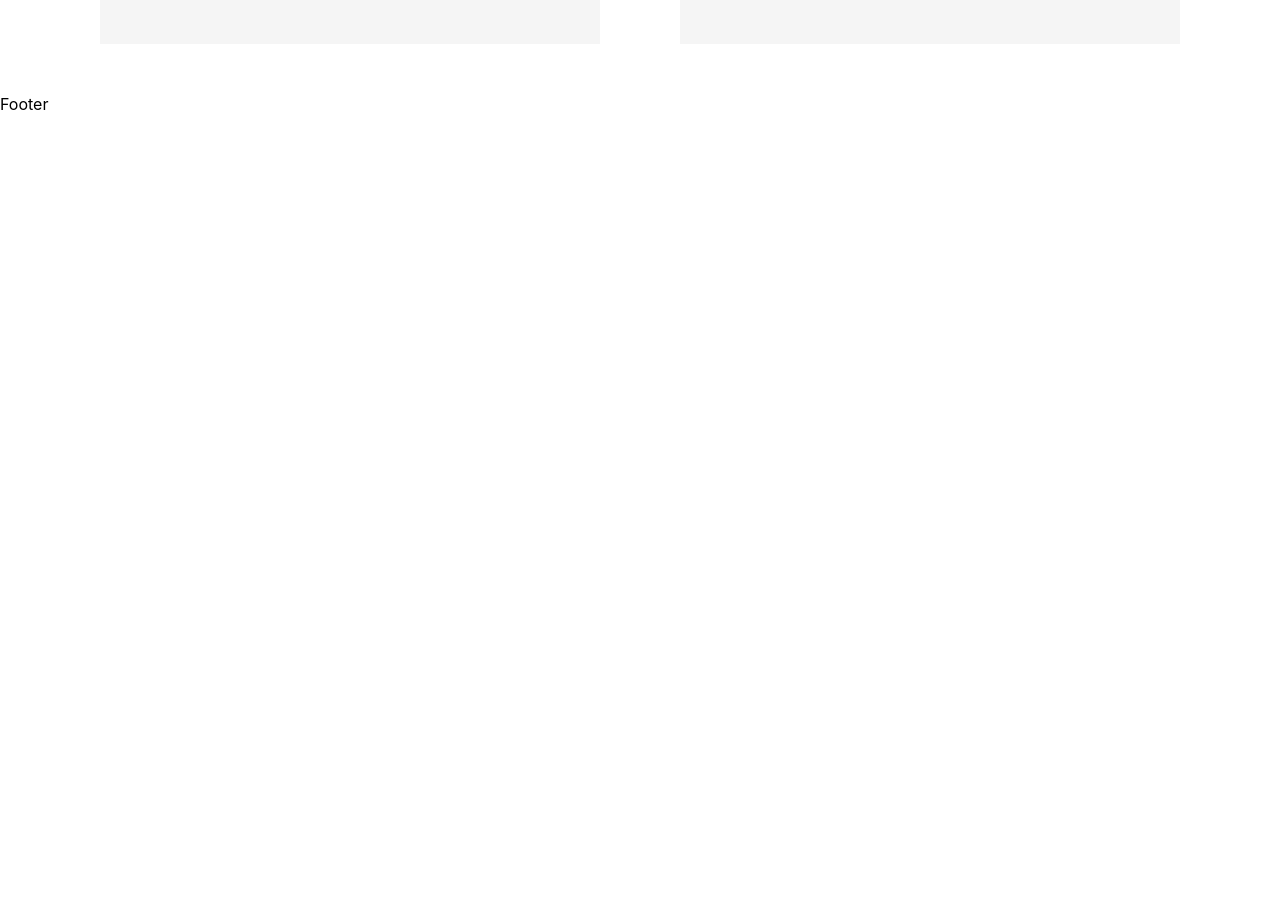
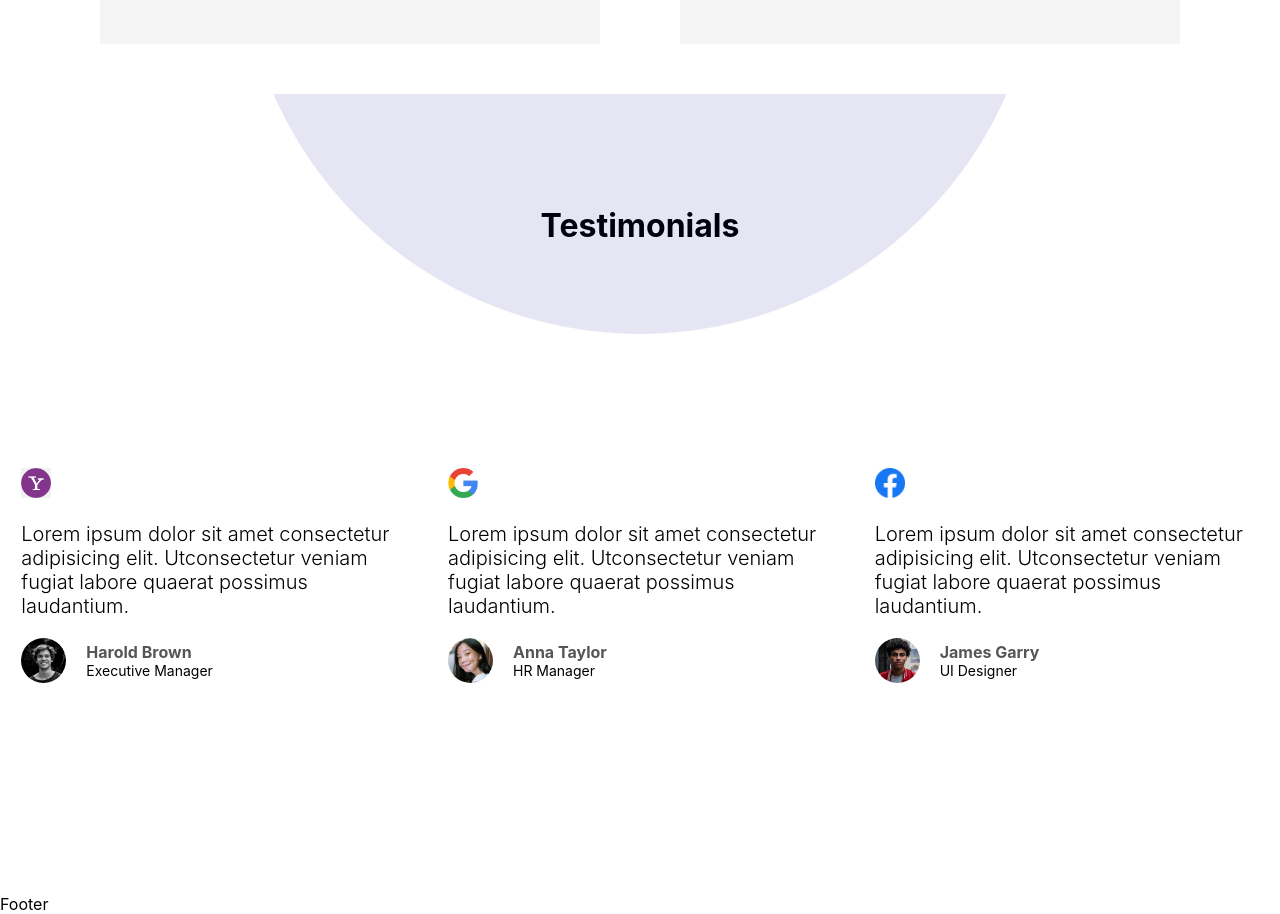
Before and after one commit to tafitahery/next-agency, a Next.js app: page / in a window 1280 px wide. Shown: the part 1993-2907 px from the top of the page. Before the commit the page ends 2107 px from the top, so only its background shows below. Built offline with nearby package versions, Linux system fonts and the light colour scheme.

Commit message:
Testimonials Component

```diff
--- /dev/null
+++ b/components/Testimonials.jsx
@@ -0,0 +1,35 @@
+import Image from 'next/image';
+import { users } from '../data';
+import styles from '../styles/Testimonials.module.css';
+import Circle from './Circle';
+
+export default function Testimonials() {
+  return (
+    <div className={styles.container}>
+      <Circle backgroundColor="darkblue" top="-70vh" left="0" right="0" />
+      <h1 className={styles.title}>Testimonials</h1>
+      <div className={styles.wrapper}>
+        {users.map((user) => (
+          <div key={user.id} className={styles.card}>
+            <Image src={`/img/${user.logo}`} width="30" height="30" alt="" />
+            <p className={styles.comment}>{user.comment}</p>
+            <div className={styles.person}>
+              <Image
+                className={styles.avatar}
+                src={`/img/${user.avatar}`}
+                width="45"
+                height="45"
+                style={{ objectFit: 'cover' }}
+                alt=""
+              />
+              <div className={styles.info}>
+                <span className={styles.username}>{user.name}</span>
+                <span className={styles.jobTitle}>{user.title}</span>
+              </div>
+            </div>
+          </div>
+        ))}
+      </div>
+    </div>
+  );
+}
--- a/data.js
+++ b/data.js
@@ -29,3 +29,33 @@ export const data = [
     photo: 'photography.jpeg',
   },
 ];
+
+export const users = [
+  {
+    id: 1,
+    logo: 'yahoo.png',
+    avatar: 'user1.jpeg',
+    comment:
+      'Lorem ipsum dolor sit amet consectetur adipisicing elit. Utconsectetur veniam fugiat labore quaerat possimus laudantium.',
+    name: 'Harold Brown',
+    title: 'Executive Manager',
+  },
+  {
+    id: 2,
+    logo: 'google.png',
+    avatar: 'user2.jpeg',
+    comment:
+      'Lorem ipsum dolor sit amet consectetur adipisicing elit. Utconsectetur veniam fugiat labore quaerat possimus laudantium.',
+    name: 'Anna Taylor',
+    title: 'HR Manager',
+  },
+  {
+    id: 3,
+    logo: 'facebook.png',
+    avatar: 'user3.jpeg',
+    comment:
+      'Lorem ipsum dolor sit amet consectetur adipisicing elit. Utconsectetur veniam fugiat labore quaerat possimus laudantium.',
+    name: 'James Garry',
+    title: 'UI Designer',
+  },
+];
--- a/pages/index.js
+++ b/pages/index.js
@@ -1,6 +1,7 @@
 import Head from 'next/head';
 import Intro from '../components/Intro';
 import Services from '../components/Services';
+import Testimonials from '../components/Testimonials';
 import { data } from '../data';
 
 export default function Home({ services }) {
@@ -12,6 +13,7 @@ export default function Home({ services }) {
       </Head>
       <Intro />
       <Services services={services} />
+      <Testimonials />
     </div>
   );
 }
--- /dev/null
+++ b/styles/Testimonials.module.css
@@ -0,0 +1,55 @@
+.container {
+  height: 100vh;
+  position: relative;
+  overflow: hidden;
+  display: flex;
+  flex-direction: column;
+  align-items: center;
+  justify-content: space-around;
+  padding-bottom: 100px;
+}
+
+.title {
+  text-align: center;
+  margin: 0;
+}
+
+.wrapper {
+  display: flex;
+  flex-wrap: wrap;
+  align-items: center;
+  justify-content: space-around;
+}
+
+.card {
+  width: 30%;
+}
+
+.comment {
+  font-size: 20px;
+  font-weight: 300;
+}
+
+.person {
+  display: flex;
+  align-items: center;
+}
+
+.avatar {
+  border-radius: 50%;
+}
+
+.info {
+  display: flex;
+  flex-direction: column;
+  margin-left: 20px;
+}
+
+.username {
+  font-weight: bold;
+  color: #555;
+}
+
+.jobTitle {
+  font-size: 14px;
+}
--- a/styles/globals.css
+++ b/styles/globals.css
@@ -22,6 +22,7 @@ a {
   position: absolute;
   z-index: 999;
   opacity: 0.1;
+  margin: auto;
 }
 
 @media (prefers-color-scheme: dark) {
```
